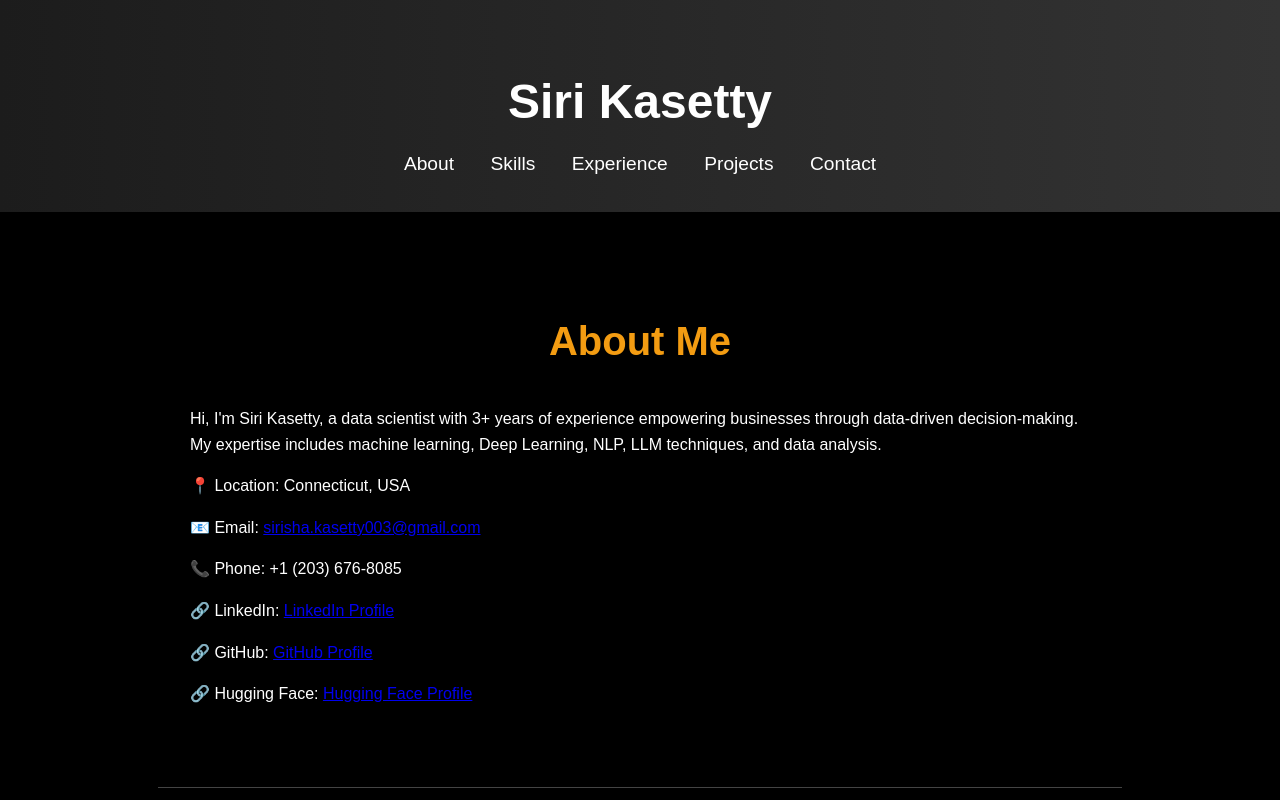
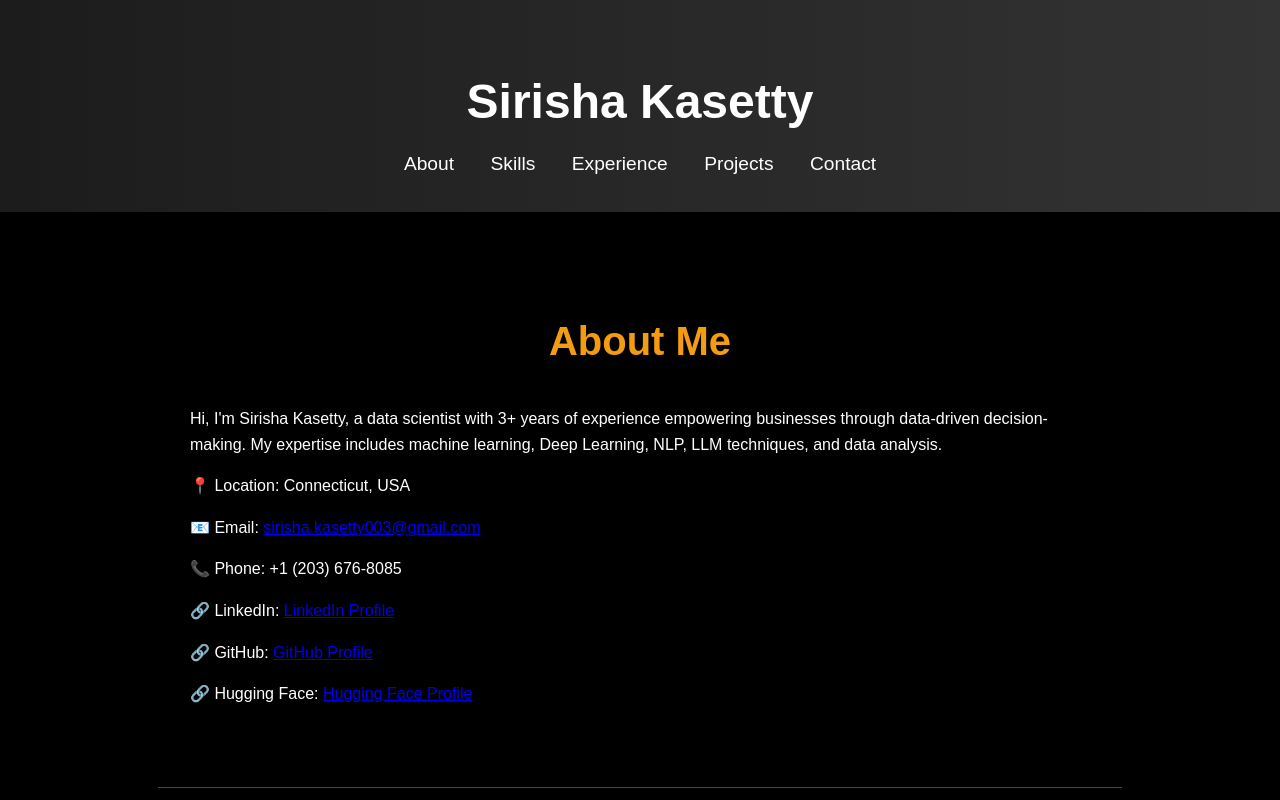
Before and after one commit to sirishakasetty/Siri-s-protfolio, a plain HTML site: page index.html in a window 1280 px wide. Shown: the top 800 px of the page. Drawn offline with Linux system fonts and the light colour scheme.

Commit message:
Update index.html

```diff
--- a/index.html
+++ b/index.html
@@ -3,7 +3,7 @@
 <head>
     <meta charset="UTF-8">
     <meta name="viewport" content="width=device-width, initial-scale=1.0">
-    <title>Portfolio - Siri Kasetty</title>
+    <title>Portfolio - Sirisha Kasetty</title>
     <link rel="stylesheet" href="https://cdnjs.cloudflare.com/ajax/libs/font-awesome/6.0.0-beta3/css/all.min.css">
     <style>
         body {
@@ -162,7 +162,7 @@
 </head>
 <body>
     <header>
-        <h1>Siri Kasetty</h1>
+        <h1>Sirisha Kasetty</h1>
         <nav>
             <a href="#about">About</a>
             <a href="#skills">Skills</a>
@@ -173,7 +173,7 @@
     </header>
     <section id="about" class="about">
         <h2>About Me</h2>
-        <p>Hi, I'm Siri Kasetty, a data scientist with 3+ years of experience empowering businesses through data-driven decision-making. My expertise includes machine learning, Deep Learning, NLP, LLM techniques, and data analysis.</p>
+        <p>Hi, I'm Sirisha Kasetty, a data scientist with 3+ years of experience empowering businesses through data-driven decision-making. My expertise includes machine learning, Deep Learning, NLP, LLM techniques, and data analysis.</p>
         <p>📍 Location: Connecticut, USA</p>
         <p>📧 Email: <a href="mailto:sirisha.kasetty003@gmail.com">sirisha.kasetty003@gmail.com</a></p>
         <p>📞 Phone: +1 (203) 676-8085</p>
@@ -281,7 +281,7 @@ EMIF, and 12b ADC) to simulate real-time Aircraft Kinematics, achieving accurate
         </form>
     </section>
     <footer>
-        <p>© 2025 Siri Kasetty. All Rights Reserved.</p>
+        <p>© 2025 Sirisha Kasetty. All Rights Reserved.</p>
     </footer>
 </body>
 </html>
```
